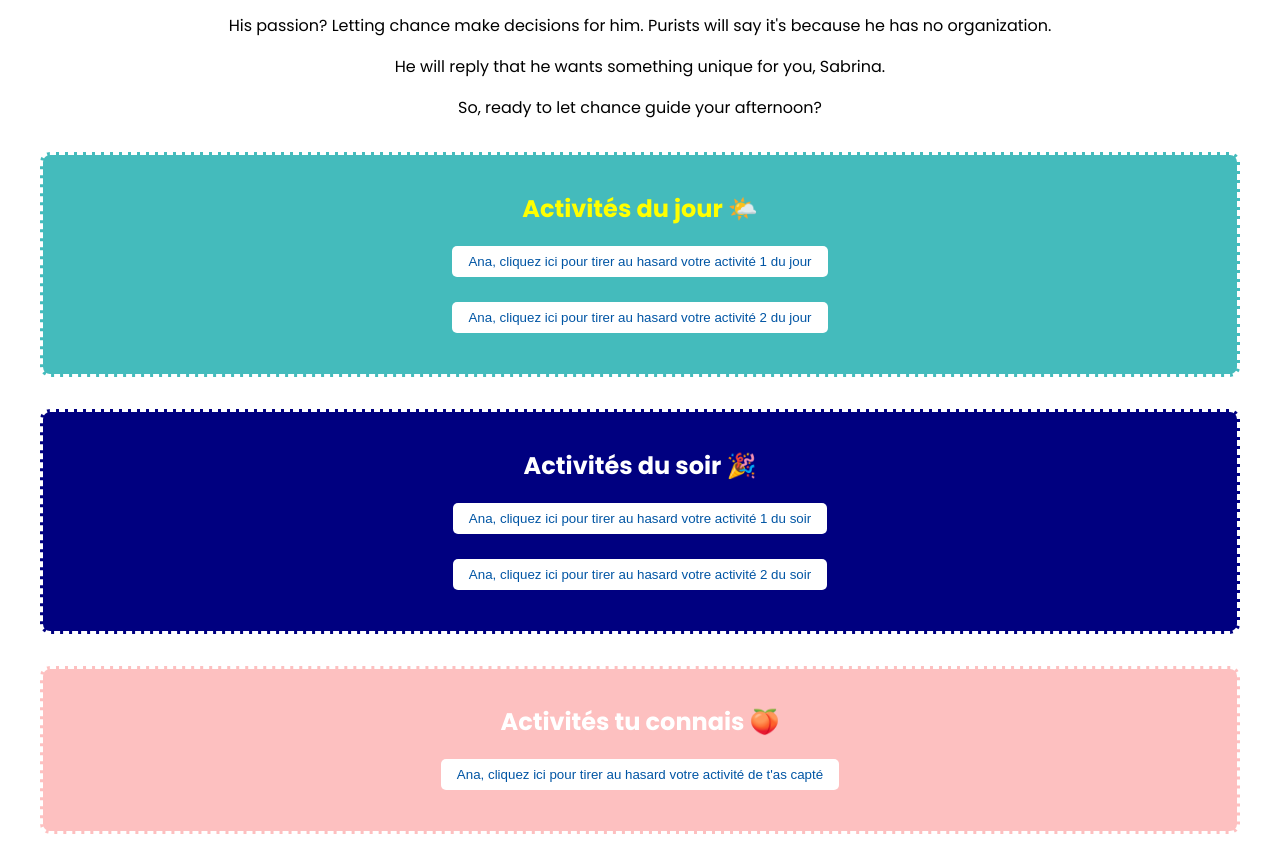
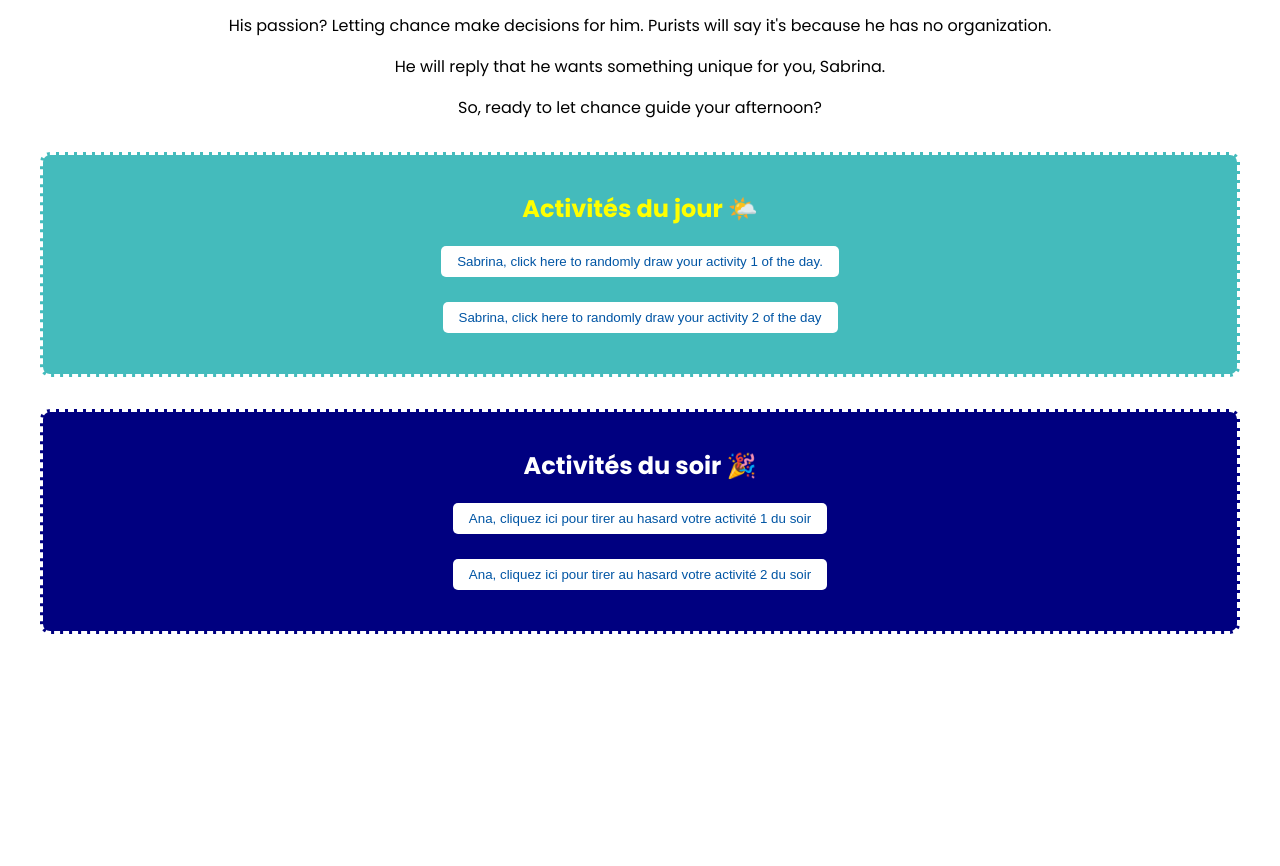
Before and after one commit to hilairebesse/favorite_neighbor, a plain HTML site: page index.html in a window 1280 px wide. Shown: the part 119-985 px from the top of the page. After the commit the page ends 800 px from the top, so only its background shows below. Drawn offline with Linux system fonts and the light colour scheme.

Commit message:
Update index.html

```diff
--- a/index.html
+++ b/index.html
@@ -21,9 +21,9 @@
     <main>
         <section class="category" id="jour">
             <h2 style="color:yellow">Activités du jour 🌤️</h2>
-            <button onclick="chooseActivity('jour')">Ana, cliquez ici pour tirer au hasard votre activité 1 du jour</button>
+            <button onclick="chooseActivity('jour')">Sabrina, click here to randomly draw your activity 1 of the day.</button>
             <p id="activityJour"></p>
-            <button onclick="chooseActivity('jour2')">Ana, cliquez ici pour tirer au hasard votre activité 2 du jour</button>
+            <button onclick="chooseActivity('jour2')">Sabrina, click here to randomly draw your activity 2 of the day</button>
             <p id="activityJour2"></p>
         </section>
 
@@ -35,11 +35,6 @@
             <p id="activitySoir2"></p>
         </section>
 
-        <section class="category" id="tmtc">
-            <h2 style="color:#fff">Activités tu connais 🍑</h2>
-            <button onclick="chooseActivity('tmtc')">Ana, cliquez ici pour tirer au hasard votre activité de t'as capté</button>
-            <p id="activitytmtc"></p>
-        </section>
     </main>
     <div id="modal" class="modal">
     <div class="modal-content">
```
